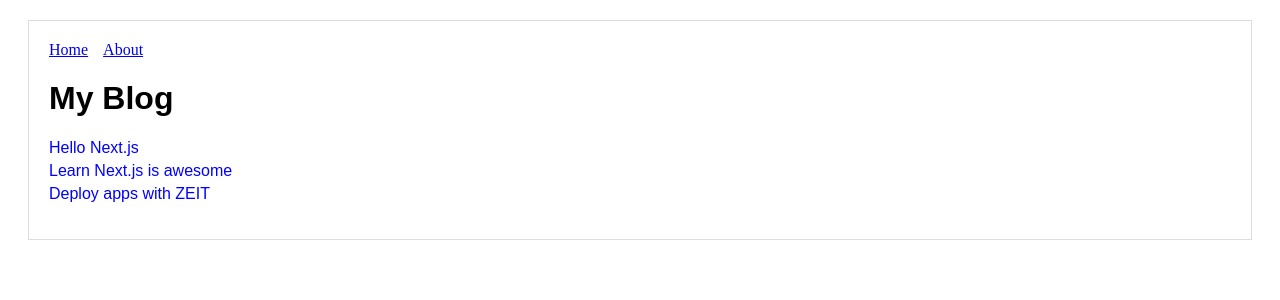
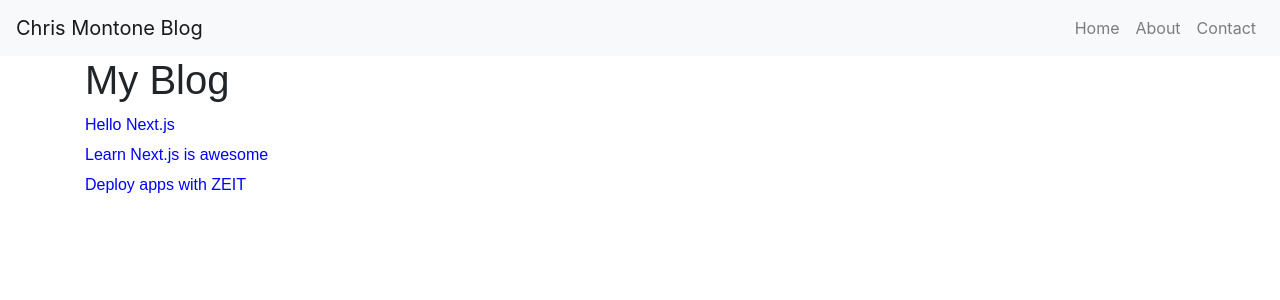
Before and after one commit to bearcodeteeeps/nextjsdemo, a Next.js app: page / in a window 1280 px wide. Shown: the top 300 px of the page. Built offline with nearby package versions, Linux system fonts and the light colour scheme.

Commit message:
Added Reactstrap for styling and setup responsive header.

```diff
--- a/components/Header.js
+++ b/components/Header.js
@@ -1,18 +1,50 @@
-import Link from 'next/link'
+import React from 'react';
+import {
+  Collapse,
+  Navbar,
+  NavbarToggler,
+  NavbarBrand,
+  Nav,
+  NavItem,
+  NavLink
+} from 'reactstrap';
 
-const linkStyle = {
-  marginRight: 15
-};
+export default class Example extends React.Component {
+  constructor(props) {
+    super(props);
 
-const Header = () => (
-  <div>
-    <Link href="/">
-      <a style={linkStyle}>Home</a>
-    </Link>
-    <Link href="/about">
-      <a style={linkStyle}>About</a>
-    </Link>
-  </div>
-);
+    this.state = {
+      isOpen: false
+    };
+  }
 
-export default Header
+  toggle = () => {
+    this.setState({
+      isOpen: !this.state.isOpen
+    });
+  };
+
+  render() {
+    return (
+      <div>
+        <Navbar color="light" light expand="md">
+          <NavbarBrand href="/">Chris Montone Blog</NavbarBrand>
+          <NavbarToggler onClick={this.toggle} />
+          <Collapse isOpen={this.state.isOpen} navbar>
+            <Nav className="ml-auto" navbar>
+              <NavItem>
+                <NavLink href="/">Home</NavLink>
+              </NavItem>
+              <NavItem>
+                <NavLink href="/about">About</NavLink>
+              </NavItem>
+              <NavItem>
+                <NavLink href="/contact">Contact</NavLink>
+              </NavItem>
+            </Nav>
+          </Collapse>
+        </Navbar>
+      </div>
+    );
+  }
+}
--- a/components/Layout.js
+++ b/components/Layout.js
@@ -1,15 +1,19 @@
-import Header from './Header'
+import Head from 'next/head';
+import { Container } from 'reactstrap'
 
-const layoutStyle = {
-  margin: 20,
-  padding: 20,
-  border: '1px solid #DDD'
-};
+import Header from './Header';
 
 const Layout = (props) => (
-  <div style={layoutStyle}>
+  <div>
+    <Head>
+      <title>Welcome to my blog</title>
+      <meta name="viewport" content="initial-scale=1.0, width=device-width" />
+      <link rel="stylesheet" href="https://maxcdn.bootstrapcdn.com/bootstrap/4.0.0/css/bootstrap.min.css" integrity="sha384-Gn5384xqQ1aoWXA+058RXPxPg6fy4IWvTNh0E263XmFcJlSAwiGgFAW/dAiS6JXm" crossOrigin="anonymous" />
+    </Head>
     <Header />
-    {props.children}
+    <Container>
+      {props.children}
+    </Container>
   </div>
 );
 
--- a/package.json
+++ b/package.json
@@ -21,12 +21,15 @@
   },
   "homepage": "https://github.com/chrismontone/nextjsdemo#readme",
   "dependencies": {
+    "@zeit/next-css": "^1.0.1",
+    "bootstrap": "^4.1.3",
     "express": "^4.16.4",
     "isomorphic-unfetch": "^3.0.0",
     "next": "^7.0.2",
     "react": "^16.6.1",
     "react-dom": "^16.6.1",
-    "react-markdown": "^4.0.3"
+    "react-markdown": "^4.0.3",
+    "reactstrap": "^6.5.0"
   },
   "devDependencies": {
     "eslint": "^5.9.0",
--- a/pages/index.js
+++ b/pages/index.js
@@ -1,5 +1,4 @@
 import Link from 'next/link'
-import Head from 'next/head'
 
 import Layout from '../components/Layout.js'
 
@@ -38,10 +37,6 @@ const PostLink = ({ post }) => (
 
 export default () => (
   <div>
-    <Head>
-      <title>Welcome to my blog</title>
-      <meta name="viewport" content="initial-scale=1.0, width=device-width" />
-    </Head>
     <Layout>
       <h1>My Blog</h1>
       <ul>
--- a/pages/post.js
+++ b/pages/post.js
@@ -16,7 +16,7 @@ And we can have a title as well.
 And here's the content.
      `}/>
     </div>
-    <style jsx global>{`
+    <style jsx>{`
      .markdown {
        font-family: 'Arial';
      }
```
Also changed, not shown: 2 other files (tests, documents, lock files or other folders).
